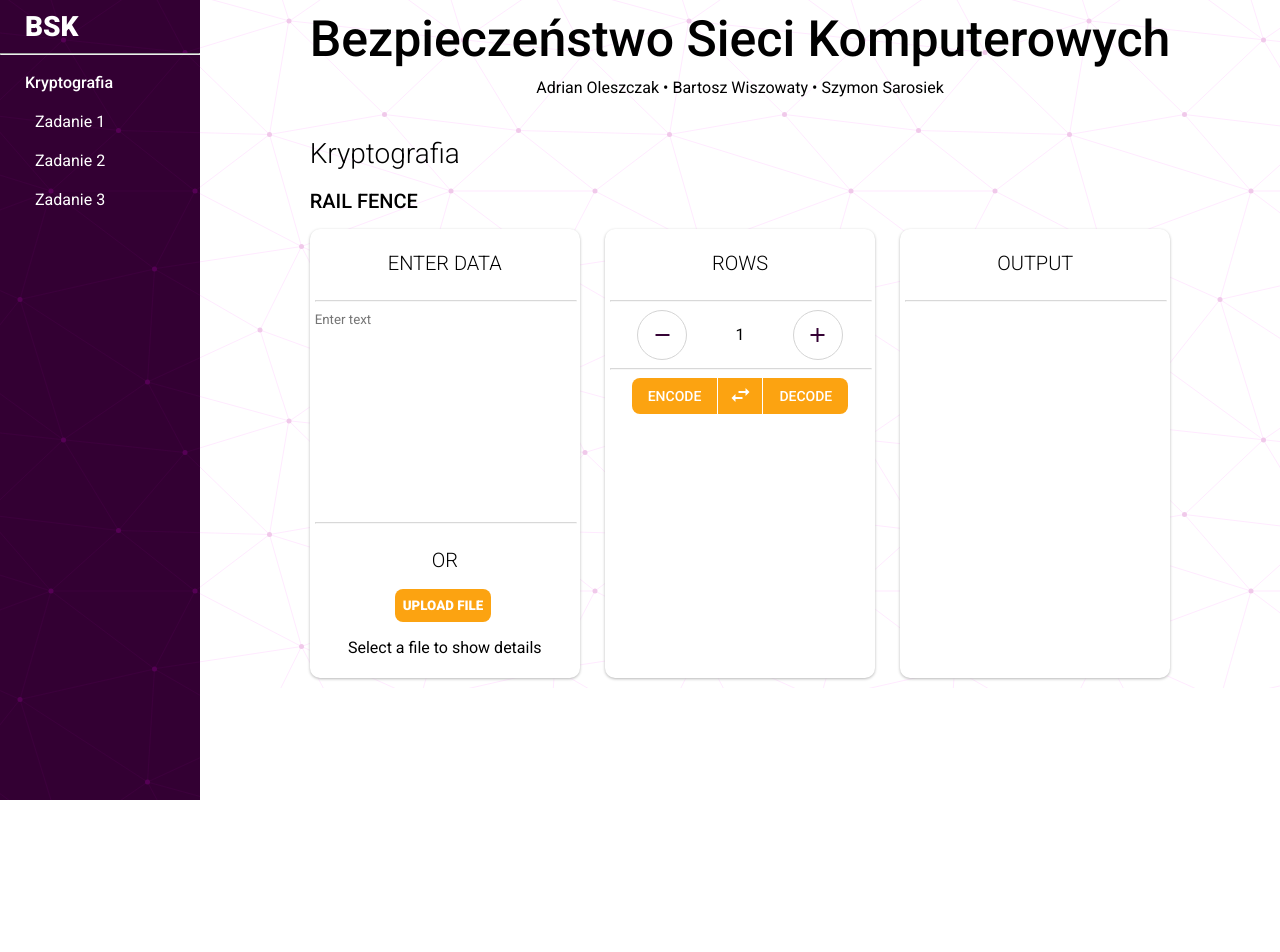
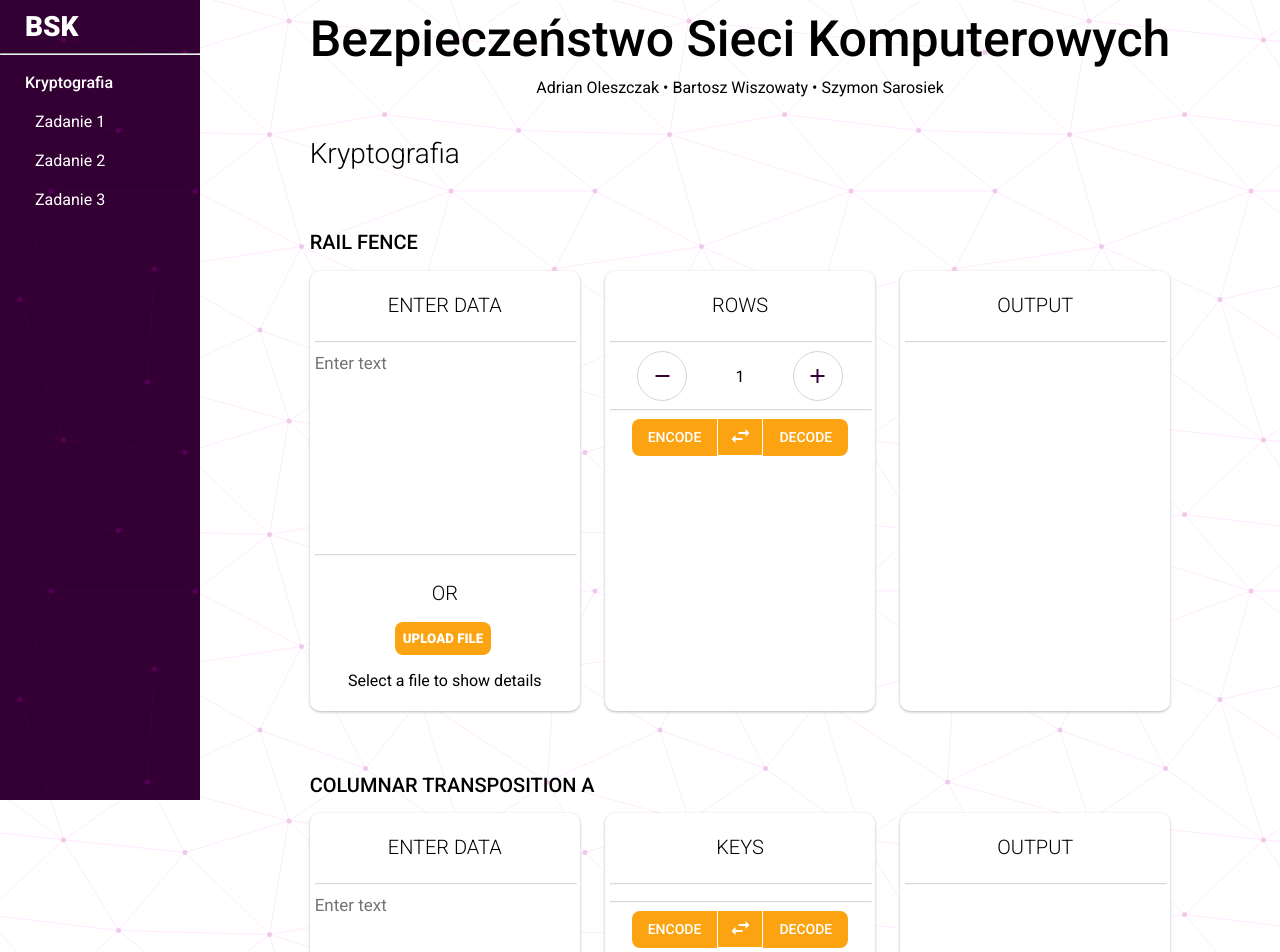
Before and after one commit to bsk-ps/bsk, a React (Create React App) app in the folder ui/bsk/: page / in a window 1280 px wide. Shown: the top 952 px of the page. Before the commit the page ends 800 px from the top, so only its background shows below. Built offline with nearby package versions, Linux system fonts and the light colour scheme.

Commit message:
Input and output cards refactored

```diff
--- a/ui/bsk/public/index.html
+++ b/ui/bsk/public/index.html
@@ -15,7 +15,7 @@
   <title>React App</title>
 </head>
 
-<body>
+<body class="back">
   <noscript>You need to enable JavaScript to run this app.</noscript>
   <div id="root"></div>
 
--- a/ui/bsk/src/App.js
+++ b/ui/bsk/src/App.js
@@ -4,7 +4,7 @@ import { Home } from "./pages/home/Home";
 
 function App() {
   return (
-    <div className="back">
+    <div>
       <Navbar>
         <div style={{padding: '10px'}}>
           <Home />
--- /dev/null
+++ b/ui/bsk/src/components/Card.js
@@ -0,0 +1,59 @@
+import { useState } from 'react';
+
+const InputCard = ({ form, setForm }) => {
+
+    const [isFilePicked, setIsFilePicked] = useState(false);
+
+    const changeHandler = (event) => {
+        setForm({
+            key: form.key,
+            data: event.target.files[0],
+        });
+        event.target.value = null;
+        setIsFilePicked(true);
+    };
+
+    const handleDataChanged = (event) => {
+        setIsFilePicked(false);
+        setForm({
+            key: form.key,
+            data: event.target.value,
+        })
+    }
+    return (
+        <div className="paper card">
+            <h2 className="display-2">ENTER DATA</h2>
+            <hr />
+            <textarea value={form.data instanceof File ? "" : form.data} onChange={handleDataChanged} placeholder="Enter text" className="text-input"></textarea>
+            <hr />
+            <h2 className="display-2">OR</h2>
+            <input onChange={changeHandler} type="file" name="file" className="btn-file" />
+            {isFilePicked ? (
+                <div>
+                    <p>Filename: {form.data.name}</p>
+                    <p>Filetype: {form.data.type}</p>
+                    <p>Size in bytes: {form.data.size}</p>
+                    <p>
+                        lastModifiedDate:{' '}
+                        {form.data.lastModifiedDate.toLocaleDateString()}
+                    </p>
+                </div>
+            ) : (
+                <p>Select a file to show details</p>
+            )}
+        </div>
+    );
+}
+
+const OutputCard = ({ output }) => {
+    return (
+        <div className="paper card" style={{ whiteSpace: "pre-line" }}>
+            <h2 className="display-2">OUTPUT</h2>
+            <hr />
+            <div id="scrollable" style={{overflow: "auto", width: "100%"}}>
+                {output}
+            </div>
+        </div>
+    );
+}
+export { InputCard, OutputCard }
--- a/ui/bsk/src/components/Navbar.scss
+++ b/ui/bsk/src/components/Navbar.scss
@@ -3,7 +3,7 @@
 .navbar {
   height: 100vh;
   width: 200px;
-  position: absolute;
+  position: fixed;
   top: 0;
   left: 0;
   background-color: $primary;
--- a/ui/bsk/src/global.scss
+++ b/ui/bsk/src/global.scss
@@ -79,3 +79,24 @@ $big: 1200px;
 .btn-file:active::before {
     background: -webkit-linear-gradient(top, #e3e3e3, #f9f9f9);
 }
+
+
+#scrollable::-webkit-scrollbar-track
+{
+  -webkit-box-shadow: inset 0 0 6px rgba(0,0,0,0.3);
+  border-radius: 10px;
+  background-color: #F5F5F5;
+}
+
+#scrollable::-webkit-scrollbar
+{
+  width: 12px;
+  background-color: #F5F5F5;
+}
+
+#scrollable::-webkit-scrollbar-thumb
+{
+  border-radius: 10px;
+  -webkit-box-shadow: inset 0 0 6px rgba(0,0,0,.3);
+  background-color: $accent;
+}
--- a/ui/bsk/src/pages/home/Home.js
+++ b/ui/bsk/src/pages/home/Home.js
@@ -3,7 +3,40 @@ import "./Home.scss";
 import { useState } from 'react';
 import { Counter } from "../../components/counter/Counter";
 import { railfenceCipher, railfenceDecipher } from "../../services/ciphers";
+import { InputCard, OutputCard } from "../../components/Card";
 
+const ColumnarTransposition = () => {
+    const [form, setForm] = useState({
+        key: 1,
+        data: "",
+    });
+
+    return (
+        <>
+            <h2 className="display-3">COLUMNAR TRANSPOSITION A</h2>
+            <div className="container">
+                <InputCard form={form} setForm={setForm} />
+                <div style={{ margin: "0 25px" }} className="paper card">
+
+                    <h2 className="display-2">KEYS</h2>
+                    <hr />
+
+                    <hr />
+                    <ButtonGroup>
+                        <button className="btn-primary">Encode</button>
+                        <button className="btn-icon">
+                            <span className="material-icons">
+                                swap_horiz
+                            </span>
+                        </button>
+                        <button className="btn-primary">Decode</button>
+                    </ButtonGroup>
+                </div>
+                <OutputCard/>
+            </div>
+        </>
+    );
+}
 
 
 const RailFence = () => {
@@ -14,16 +47,6 @@ const RailFence = () => {
 
     const [output, setOutput] = useState("");
 
-    const [isFilePicked, setIsFilePicked] = useState(false);
-
-    const changeHandler = (event) => {
-        setForm({
-            key: form.key,
-            data: event.target.files[0],
-        });
-        event.target.value = null;
-        setIsFilePicked(true);
-    };
     const onIncrement = () => {
         setForm({
             key: form.key += 1,
@@ -36,15 +59,6 @@ const RailFence = () => {
             data: form.data,
         })
     }
-
-    const handleDataChanged = (event) => {
-        setIsFilePicked(false);
-        setForm({
-            key: form.key,
-            data: event.target.value,
-        })
-    }
-
     const handleEncode = async () => {
         let formdata = new FormData();
         if (form.data instanceof File) {
@@ -85,30 +99,9 @@ const RailFence = () => {
     return (
         <>
             <h2 className="display-3">RAIL FENCE</h2>
-            <div className="container">
-                <div className="paper card">
-                    <h2 className="display-2">ENTER DATA</h2>
-                    <hr />
-                    <textarea value={form.data instanceof File ? "" : form.data} onChange={handleDataChanged} placeholder="Enter text" className="text-input"></textarea>
-                    <hr />
-                    <h2 className="display-2">OR</h2>
-                    <input onChange={changeHandler} type="file" name="file" className="btn-file" />
-                    {isFilePicked ? (
-                        <div>
-                            <p>Filename: {form.data.name}</p>
-                            <p>Filetype: {form.data.type}</p>
-                            <p>Size in bytes: {form.data.size}</p>
-                            <p>
-                                lastModifiedDate:{' '}
-                                {form.data.lastModifiedDate.toLocaleDateString()}
-                            </p>
-                        </div>
-                    ) : (
-                        <p>Select a file to show details</p>
-                    )}
-                </div>
+            <div className="container" style={{maxHeight: "440px"}}>
+                <InputCard form={form} setForm={setForm} />
                 <div style={{ margin: "0 25px" }} className="paper card">
-
                     <h2 className="display-2">ROWS</h2>
                     <hr />
                     <Counter count={form.key} onIncrement={onIncrement} onDecrement={onDecrement} />
@@ -123,13 +116,8 @@ const RailFence = () => {
                         <button onClick={handleDecode} className="btn-primary">Decode</button>
                     </ButtonGroup>
                 </div>
-                <div className="paper card">
-                    <h2 className="display-2">OUTPUT</h2>
-                    <hr />
-                    {output}
-                </div>
+                <OutputCard output={output} />
             </div>
-
         </>
     );
 }
@@ -145,7 +133,10 @@ export const Home = () => {
                     </div>
                 </div>
                 <h1 className="display-1">Kryptografia</h1>
+                <div style={{ height: "25px" }}></div>
                 <RailFence />
+                <div style={{ height: "45px" }}></div>
+                <ColumnarTransposition />
             </div>
         </div>
     );
--- a/ui/bsk/src/pages/home/Home.scss
+++ b/ui/bsk/src/pages/home/Home.scss
@@ -39,6 +39,7 @@
   border: none;
   overflow: hidden;
   resize: none;
+  font-size: 17px;
   &:focus {
     border: none;
     outline: none;
@@ -48,7 +49,7 @@
   padding: 5px 10px;
   border: none;
   background-color: $accent;
-  font-size: 0.6rem;
+  font-size: 0.55rem;
 
   &:focus {
     outline: none;
--- a/ui/bsk/src/services/ciphers.js
+++ b/ui/bsk/src/services/ciphers.js
@@ -1,4 +1,4 @@
-const apiURL = "http://80.209.239.154/bsk-api/";
+const apiURL = "https://osego.me/bsk-api/";
 
 const railfenceCipher = async (formdata) => {
 
@@ -11,6 +11,7 @@ const railfenceCipher = async (formdata) => {
     const response = await fetch(`${apiURL}railfence/cipher`, requestOptions);
     return await response.json();
 }
+
 const railfenceDecipher = async (formdata) => {
 
     var requestOptions = {
```
